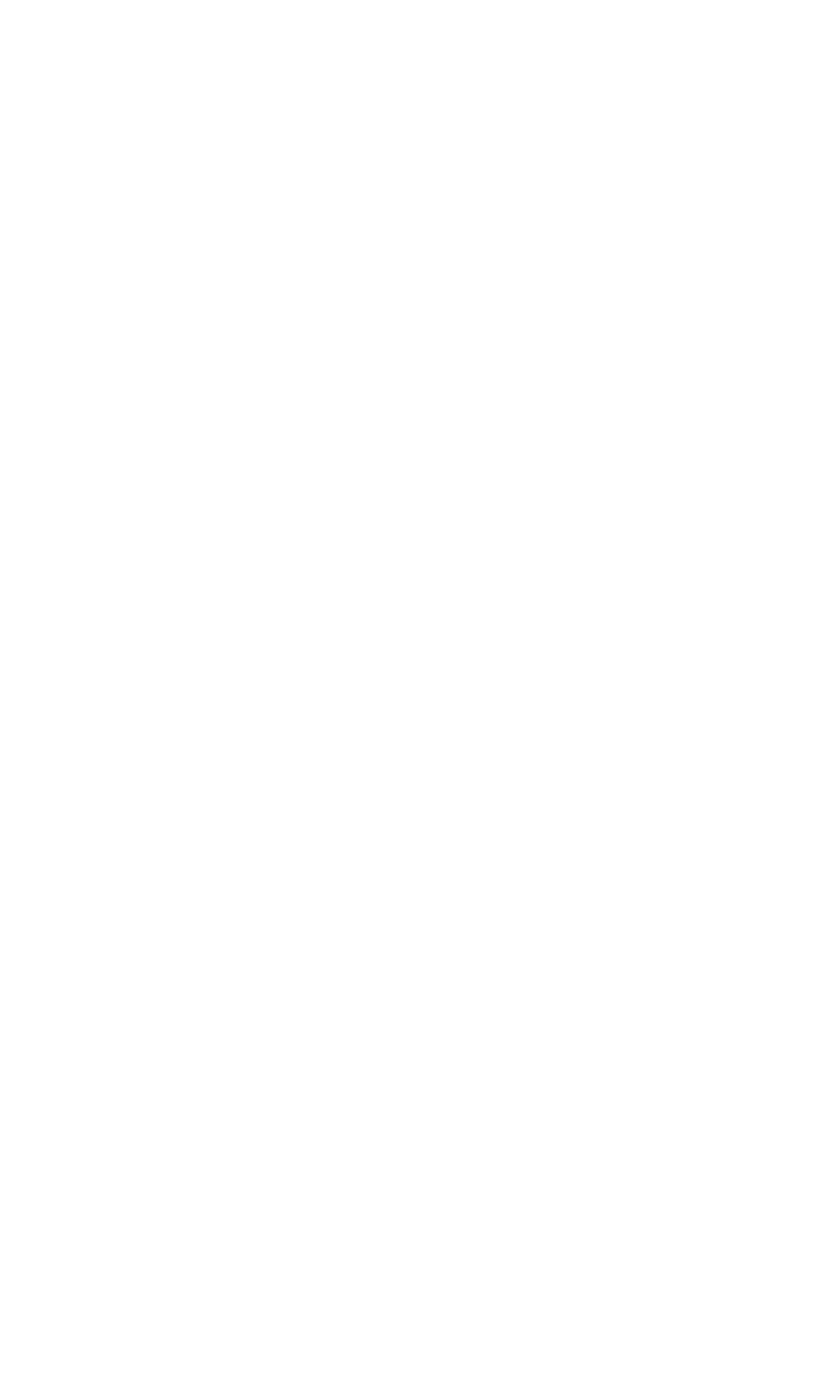
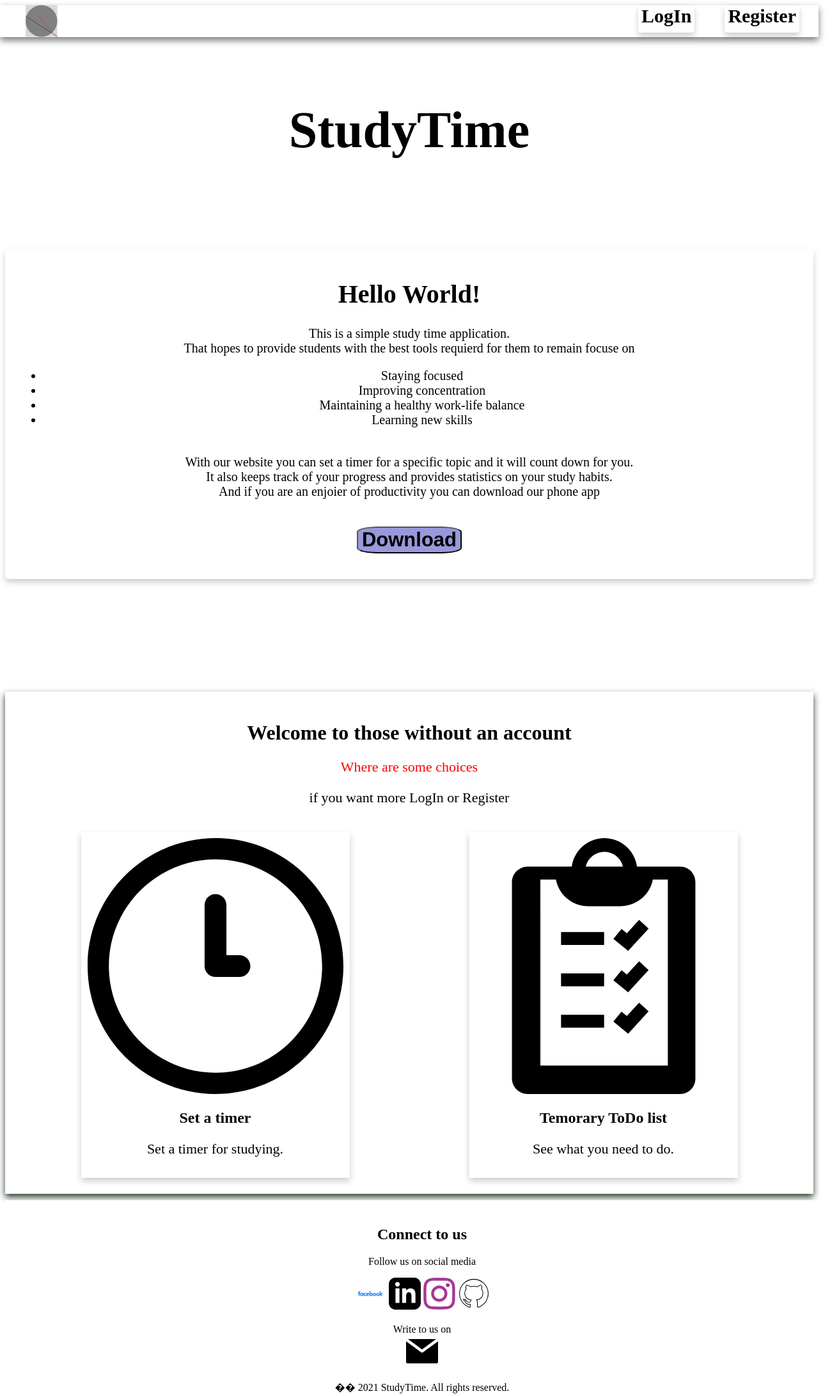
Before and after one commit to ChesaDavid/StudyTimeSite, a plain HTML site: page index.html in a window 1280 px wide. Shown: the top 2182 px of the page at 64% size, 1312 px wide, since content can reach past the window. Before the commit the page ends 800 px from the top, so only its background shows below. Drawn offline with Linux system fonts and the light colour scheme.

Commit message:
the home page

```diff
--- a/index.html
+++ b/index.html
@@ -4,8 +4,85 @@
     <meta charset="UTF-8">
     <meta name="viewport" content="width=device-width, initial-scale=1.0">
     <title>StudyTime</title>
+    <link rel="stylesheet" href="./style.css">
 </head>
 <body>
+    <div class="up">
+        <svg id="icon" width="114" height="114" viewBox="0 0 114 114" fill="none" xmlns="http://www.w3.org/2000/svg">
+            <rect width="113" height="113" fill="#D9D9D9"/>
+            <circle cx="56.5" cy="56.5" r="56.5" fill="#808080"/>
+            <line x1="0.271317" y1="39.58" x2="113.271" y2="112.58" stroke="black"/>
+            <line x1="112.629" y1="113.335" x2="46.6291" y2="40.3353" stroke="#FF0000"/>
+            </svg>
 
+        <nav>
+            <a href="">LogIn</a>
+            <a href="">Register</a>
+        </nav>
+    </div>
+    <header>StudyTime</header>
+    <main>
+        <div class="container">
+            <h1>Hello World!</h1>
+            <p>This is a simple study time application. <br>  That hopes to provide students with the best tools requierd for them to remain focuse on <br>
+                <ul>
+                    <li>Staying focused</li>
+                    <li>Improving concentration</li>
+                    <li>Maintaining a healthy work-life balance</li>
+                    <li>Learning new skills</li>
+                </ul>
+                <br>
+                With our website you can set a timer for a specific topic and it will count down for you. <br>
+                 It also keeps track of your progress and provides statistics on your study habits.
+                <br>
+            And if you are an enjoier of productivity you can download our phone app <br><br>
+        <button id="download">Download</button></p>
+        </div>
+        <br><br><br><br><br><br><br>
+        <div class="guest">
+            <h1>Welcome to those without an account</h1>
+            <p style="color: red;">Where are some choices </p> <p>
+            if you want more <span><a href="">LogIn</a></span> or <span><a href="">Register</a></span></p>
+
+            <div class="choices">
+                <a href="">
+                    <div class="choice">
+                        <img src="./media/clock-svgrepo-com.svg " alt="Clock" width="400px" height="400px">
+                        <h2>Set a timer</h2>
+                        <p>Set a timer for studying.</p>
+                    </div>
+                </a>
+                <a href="">
+                    <div class="choice">
+                        <img src="./media/to-do-list-svgrepo-com.svg" alt="Stats" width="400px" height="400px">
+                        <h2>Temorary ToDo list</h2>
+                        <p>See what you need to do.</p>
+                    </div>
+                </a>
+
+            </div>
+        </div>
+    </main>
+    <footer>
+        <!-- Make a footer that is a connect section -->
+         <h2>Connect to us</h2>
+         <p>Follow us on social media</p>
+         <div class="social-media">
+             <a href="#"><img src="./media/facebook.svg" alt="Facebook"></a>
+             <a href="#"><img src="./media/linkedin.svg" alt="LinkedIn"></a>
+             <a href="#"><img src="./media/instagram.svg" alt="Instagram"></a>
+             <a href="#"><img src="./media/github.svg" alt="GitHub"></a>
+             <br><br><span>Write to us on</span><br>
+             <a href=""><img src="./media/email.svg" alt="Email"></a>
+         </div>
+         <p>�� 2021 StudyTime. All rights reserved.</p>
+         <div class="terms-and-conditions">
+             <a href="#">Terms & Conditions</a>
+             <a href="#">Privacy Policy</a>
+         </div>
+     </footer>
+    </footer>
+    <button onclick="upFunction()" id="btn" style="display: none;">Up</button>
+    <script src="./script.js"></script>
 </body>
 </html>
--- a/style.css
+++ b/style.css
@@ -0,0 +1,154 @@
+nav a{
+    text-decoration: none;
+    margin-left: 13px;
+    margin-right: 30px;
+    color: black;
+    font-size: 30px;
+    font-weight: bold;
+    background-color: white;
+    border-radius: 5px;
+    padding-left: 5px;
+    padding-right: 5px;
+    padding-bottom: 10px;
+    box-shadow: 0px 5px 10px rgba(0, 0, 0, 0.2);
+
+
+}
+nav a:hover{
+    background-color: rgb(247, 247, 247);
+    transform: scale(1.3);
+    color: black;
+    padding-bottom: 10px;
+    padding-left: 5px;
+    padding-right: 5px;
+    transition: background-color 0.5s, transform 0.5s, color 0.5s;
+    box-shadow: 0px 5px 10px rgb(87, 82, 82);
+
+}
+header{
+    text-align: center;
+    z-index: 1;
+    font-size: 80px;
+    font-weight: bold;
+    padding-top: 150px;
+}
+nav{
+    gap: 50px;
+}
+#icon{
+    width: 50px;
+    height: 50px;
+    padding-left: 40px;
+}
+.up{
+    display: flex;
+    left: 0%;
+    right: 0%;
+    flex-direction: row;
+    justify-content: space-between;
+    background-color: white(247, 247, 247);
+    position: absolute;
+    box-shadow: 0px 5px 10px rgb(122, 120, 120);
+
+}
+.container{
+    margin-top: 140px;
+    padding: 20px;
+    background-color: white;
+    border-radius: 5px;
+    box-shadow: 0px 5px 10px rgba(0, 0, 0, 0.2);
+    text-align: center;
+    font-size: 20px;
+
+}
+#download{
+    margin-top: 20px;
+    background-color: rgb(152, 152, 219);
+    color: black;
+    font-size: 31px;
+    font-weight: bold;
+    border-radius:20%;
+}
+#download:hover{
+    background-color: rgb(102, 102, 165);
+    color: white;
+    transform: scale(1.1);
+    transition: background-color 0.5s, transform 0.5s;
+}
+a{
+    text-decoration: none;
+    color: black;
+}
+.guest{
+    text-align: center;
+    margin-top: 50px;
+    box-shadow: 0px 5px 10px  rgb(42, 56, 42);
+    padding : 25px;
+}
+.guest p{
+    font-size: 22px;
+}
+.guest span a:hover {
+    color: rgb(179, 117, 92);
+    text-decoration: underline;
+    transition: background-color 0.5s, transform 0.5s, color 0.5s;
+}
+.choices{
+    margin-top: 20px;
+    display: flex;
+    flex-direction: row;
+    justify-content: space-around;
+    margin-top: 40px;
+}
+.choice{
+    box-shadow: 0px 5px 10px rgba(0, 0, 0, 0.2);
+    padding: 10px;
+}
+.choice:hover{
+    transform: scale(1.04);
+    transition: background-color 0.5s, transform 0.5s;
+}
+
+@media screen and (max-width: 900px) {
+    .choices{
+        flex-direction: column;
+    }
+    .choice{
+        margin-bottom: 20px;
+    }
+    nav a{
+        font-size: 25px;
+    }
+    header{
+        font-size: 60px;
+    }
+    .container{
+        padding: 10px;
+    }
+    #download{
+        font-size: 28px;
+    }
+    .guest p{
+        font-size: 18px;
+    }
+    .guest span a{
+        font-size: 16px;
+    }
+    .choices{
+        margin-top: 10px;
+    }
+}
+/* Make code for the footer design */
+
+footer{
+    background-color: rgb(255, 255, 255);
+    padding: 20px;
+    text-align: center;
+    bottom: 0;
+    width: 100%;
+    margin-top: 10px;
+}
+.social-media img{
+    height: 50px;
+    width: 50px;
+}
```
Also changed, not shown: media/clock-svgrepo-com.svg (added), media/email.svg (added), media/facebook.svg (added), media/github.svg (added), media/instagram.svg (added), media/linkedin.svg (added), media/to-do-list-svgrepo-com.svg (added).
